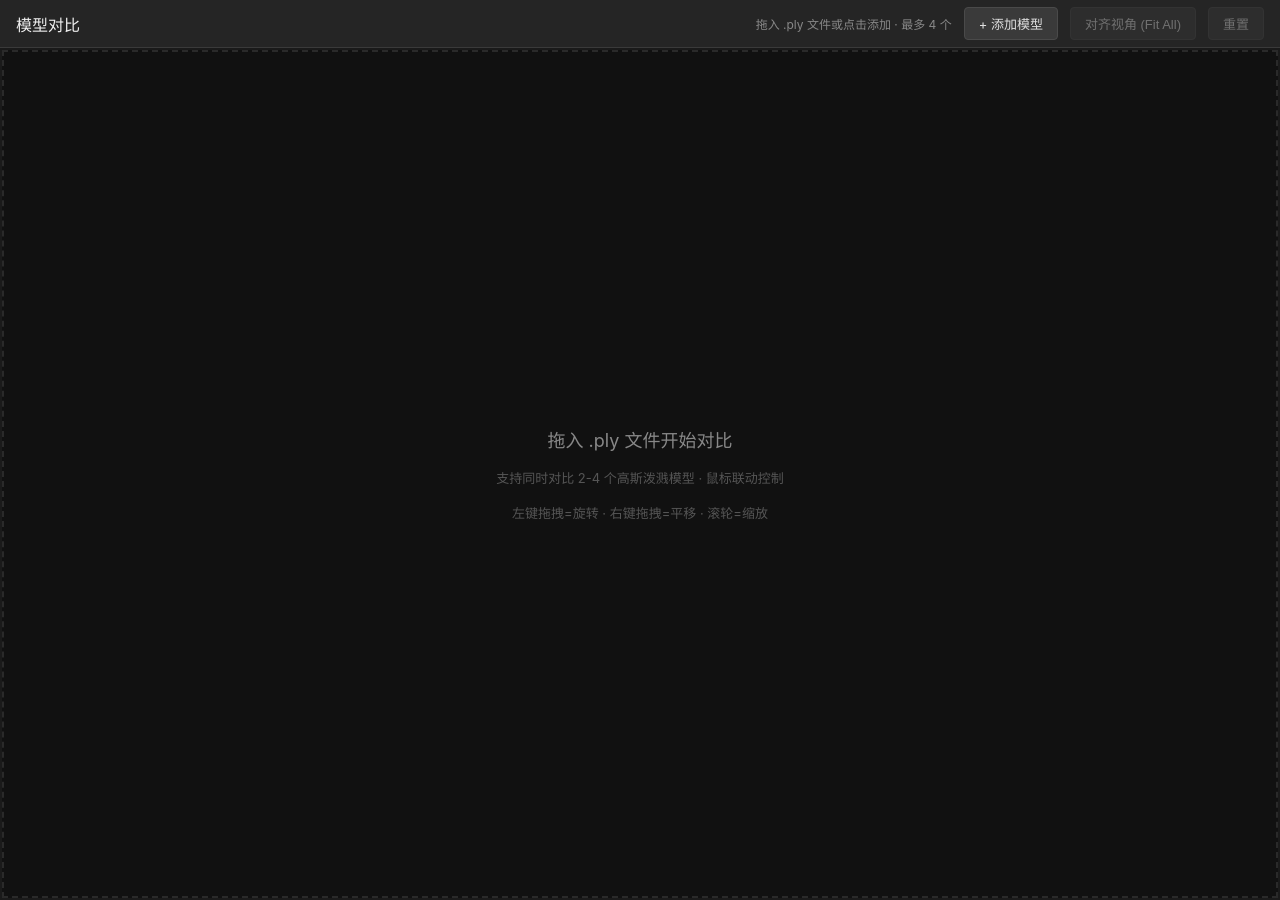
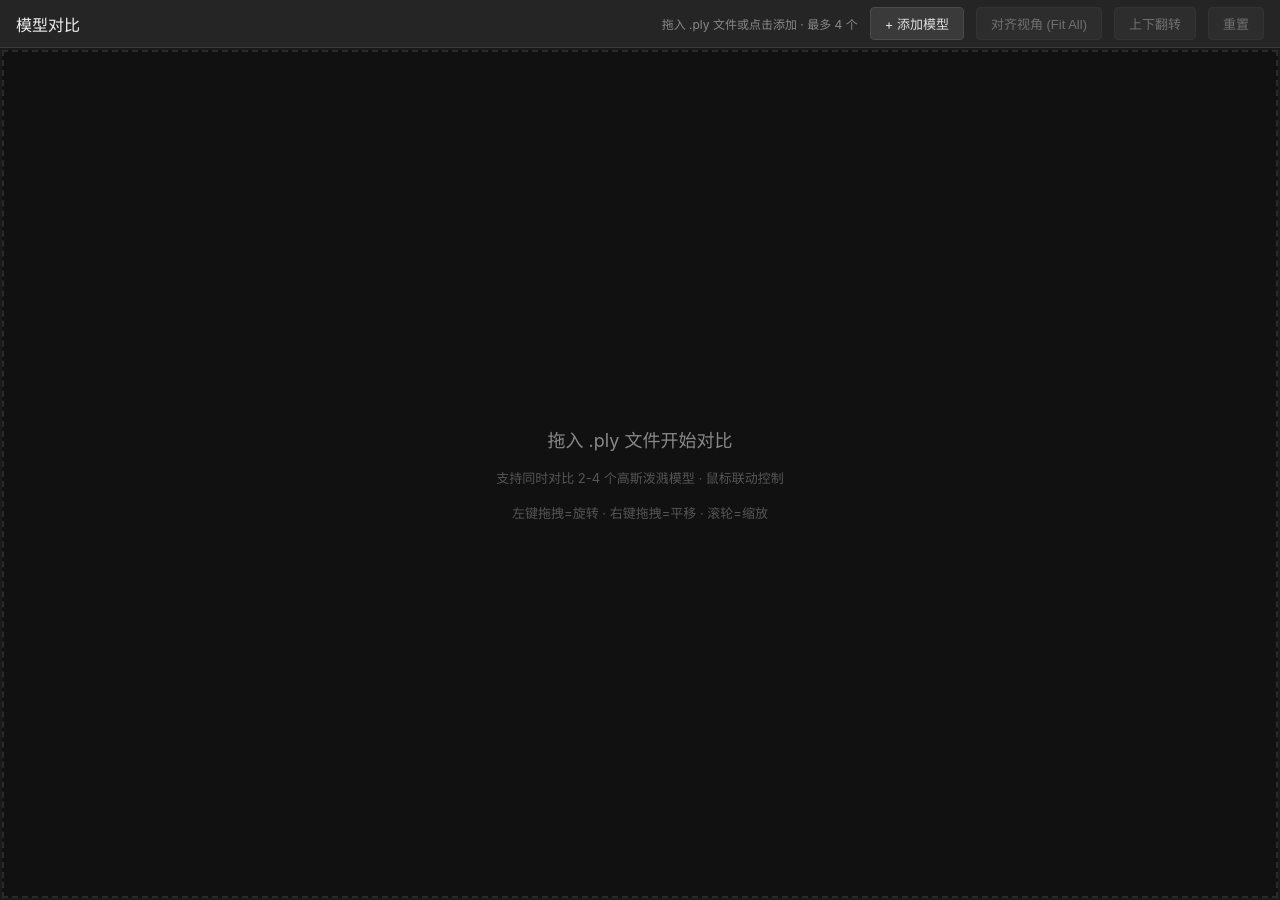
Before and after one commit to CrescentVelvet/crescentvelvet.github.io, a Jekyll site: the page built from _pages/splat-compare.html, in a window 1280 px wide. Built offline with Jekyll 4.4.1, drawn with Linux system fonts in a browser that asks for light colours; nearby versions of some CDN libraries; library files that are not in the unit come from our copies; a script that is not in the unit is left out.

Commit message:
模型对比: 新增统一上下翻转按钮
- 工具栏加「上下翻转」开关，所有就绪面板统一切换（splatGroup 级变换，rotation.x 在 π 与 2π 间切换，position 随 R 重算保持居中）
- 复用 applyGroupTransform 统一入口；按钮带 active 高亮，重置时还原
- 无 PLY 时禁用；__debugSceneXform 改为 __debugGroupXform 读组级变换

```diff
--- a/_pages/splat-compare.html
+++ b/_pages/splat-compare.html
@@ -4,10 +4,10 @@
 title: "模型对比"
 ---
 <!DOCTYPE html>
-<html lang="zh-CN">
-<head>
-    <meta charset="UTF-8">
-    <meta name="viewport" content="width=device-width, initial-scale=1.0">
+<html lang="zh-CN" data-page-node-id="nrB7BH7ti5SEVxnbBHf2ID">
+<head data-page-node-id="b16BO9cnLmBsciFKZVun7c">
+    <meta charset="UTF-8" data-page-node-id="Z7t2vo2coqGCgxjJUjoLV3">
+    <meta name="viewport" content="width=device-width, initial-scale=1.0" data-page-node-id="l3NJPaca3sPRZbIN1OMVVz">
     <title>模型对比 - Gaussian Splat PLY Viewer</title>
     <style>
         * { margin: 0; padding: 0; box-sizing: border-box; }
@@ -27,6 +27,7 @@
         }
         #toolbar button:hover, #toolbar label.btn:hover { background: #4a4a4a; border-color: #5a5a5a; }
         #toolbar button:disabled { opacity: 0.4; cursor: not-allowed; }
+        #toolbar button.active { background: #2f4f3f; border-color: #5a9; color: #cfe; }
         #toolbar .hint { font-size: 12px; color: #888; }
 
         /* 窗口网格容器 */
@@ -112,24 +113,25 @@
         body.drag-active #grid { outline: 2px dashed #5a9; outline-offset: -4px; }
     </style>
 </head>
-<body>
-    <div id="toolbar">
-        <h1>模型对比</h1>
-        <span class="hint">拖入 .ply 文件或点击添加 · 最多 4 个</span>
-        <label class="btn" id="add-btn-label">+ 添加模型
-            <input type="file" id="file-input" accept=".ply" multiple style="display:none">
+<body data-page-node-id="cNdYkmmjnt8njGBF4mVmeM">
+    <div id="toolbar" data-page-node-id="X2AysP3rMl0GpBKQDqdt2Y">
+        <h1 data-page-node-id="iNdHSA2xhDop7RXPuTtC9P">模型对比</h1>
+        <span class="hint" data-page-node-id="VOwGgmO4jrEjX7g7UEtRhi">拖入 .ply 文件或点击添加 · 最多 4 个</span>
+        <label class="btn" id="add-btn-label" data-page-node-id="qTjiUG2zrgdROEcEW3JsNz">+ 添加模型
+            <input type="file" id="file-input" accept=".ply" multiple style="display:none" data-page-node-id="QQQIbQcRj4V9pk8bahmPPN">
         </label>
-        <button id="fit-btn" disabled>对齐视角 (Fit All)</button>
-        <button id="reset-btn" disabled>重置</button>
+        <button id="fit-btn" disabled data-page-node-id="m7CVgjFqC4tL79vvxBtyuF">对齐视角 (Fit All)</button>
+        <button id="flip-btn" disabled title="所有模型统一上下翻转（绕 X 轴 180°）" data-page-node-id="ECACTUZDMjDJOEJA6lSS8H">上下翻转</button>
+        <button id="reset-btn" disabled data-page-node-id="go8Ka4KQAJEw78nPxY4TwL">重置</button>
     </div>
 
-    <div id="empty-state">
-        <div class="big-hint">拖入 .ply 文件开始对比</div>
-        <div class="small-hint">支持同时对比 2-4 个高斯泼溅模型 · 鼠标联动控制</div>
-        <div class="small-hint">左键拖拽=旋转 · 右键拖拽=平移 · 滚轮=缩放</div>
+    <div id="empty-state" data-page-node-id="9w0zLv6I7eNWv1Uc0kvfmo">
+        <div class="big-hint" data-page-node-id="nFWs9GSTjavM1vyECMda3g">拖入 .ply 文件开始对比</div>
+        <div class="small-hint" data-page-node-id="qnnOegPo0A3OL9YByaic9R">支持同时对比 2-4 个高斯泼溅模型 · 鼠标联动控制</div>
+        <div class="small-hint" data-page-node-id="7UOK8ul687qO5LzMK4th9Z">左键拖拽=旋转 · 右键拖拽=平移 · 滚轮=缩放</div>
     </div>
 
-    <div id="grid" style="display:none"></div>
+    <div id="grid" style="display:none" data-page-node-id="HiBO2sjc4m6JpoRjGk14Tl"></div>
 
     <!-- import map: 让浏览器解析 bare import -->
     <script type="importmap">
@@ -152,10 +154,15 @@
     let emptyState = document.getElementById('empty-state');
     let fitBtn = document.getElementById('fit-btn');
     let resetBtn = document.getElementById('reset-btn');
+    let flipBtn = document.getElementById('flip-btn');
     let fileInput = document.getElementById('file-input');
 
     // 联动锁，防止循环广播
     let syncLock = false;
+
+    // 全局翻转开关：true = 所有模型绕 X 轴再转 180°（上下颠倒）
+    // 默认 false = 已摆正状态（3DGS COLMAP Y-down 数据预转 180°）
+    let allFlipped = false;
 
     // ============ 布局管理 ============
     function getGridClass(count) {
@@ -252,6 +261,33 @@
         p.el.remove();
         panels.splice(idx, 1);
         relayout();
+    }
+
+    // ============ splatGroup 变换（翻转 + 居中） ============
+    // 统一入口：按 allFlipped 状态把变换应用到 splatGroup 级。
+    // 必须放 group 级 —— v0.4.7 static 模式 scene0 变换被烘焙进数据纹理，
+    // 事后改无效；splatMesh.matrixWorld 含 group 变换，排序+渲染都吃。
+    // world = R*p + t，center c 映射到原点需要 t = -R*c（R 变了 t 必须重算）。
+    function applyGroupTransform(panel, sceneCenter) {
+        const g = panel.splatGroup;
+        if (!g) return;
+        // 预置 180°（COLMAP Y-down → Y-up 摆正），allFlipped 时再转 180° = 回到原始朝向
+        const extra = allFlipped ? Math.PI : 0;
+        g.rotation.set(Math.PI + extra, 0, 0);
+        g.position.copy(sceneCenter).applyEuler(g.rotation).multiplyScalar(-1);
+        g.scale.set(1, 1, 1);
+        g.updateMatrix();
+    }
+
+    // 所有已就绪面板统一切换翻转，相机不动（模型仍绕原点翻转，画面居中不变）
+    function setAllFlipped(flipped) {
+        allFlipped = flipped;
+        flipBtn.classList.toggle('active', flipped);
+        for (const p of panels) {
+            if (p.state === 'ready' && p.sceneCenter) {
+                applyGroupTransform(p, p.sceneCenter);
+            }
+        }
     }
 
     // ============ 加载 PLY 到面板 ============
@@ -388,10 +424,7 @@
             // 3DGS 数据沿用 COLMAP 约定（Y 轴朝下），在标准 three.js Y-up 视图里
             // 上下颠倒。绕 X 轴转 180° 摆正；再把模型中心移到原点（多模型对齐）：
             // world = R*p + t，center c 映射到 0 需要 t = -R*c。
-            splatGroup.rotation.set(Math.PI, 0, 0);
-            splatGroup.position.copy(sceneCenter).applyEuler(splatGroup.rotation).multiplyScalar(-1);
-            splatGroup.scale.set(1, 1, 1);
-            splatGroup.updateMatrix();
+            applyGroupTransform(panel, sceneCenter);
 
             panel.sceneCenter = sceneCenter;
             panel.scale = 1; // 暂不强行归一化尺寸，3DGS 消融模型通常尺寸接近
@@ -552,9 +585,13 @@
         if (first) fitAllToFirst(first);
     });
 
+    // 统一翻转开关
+    flipBtn.addEventListener('click', () => setAllFlipped(!allFlipped));
+
     resetBtn.addEventListener('click', () => {
         while (panels.length > 0) removePanel(0);
         mainCameraState = null;
+        setAllFlipped(false);
     });
 
     // 文件选择
```
Also changed, not shown: other parts of _pages/splat-compare.html (+7 -5 lines).
